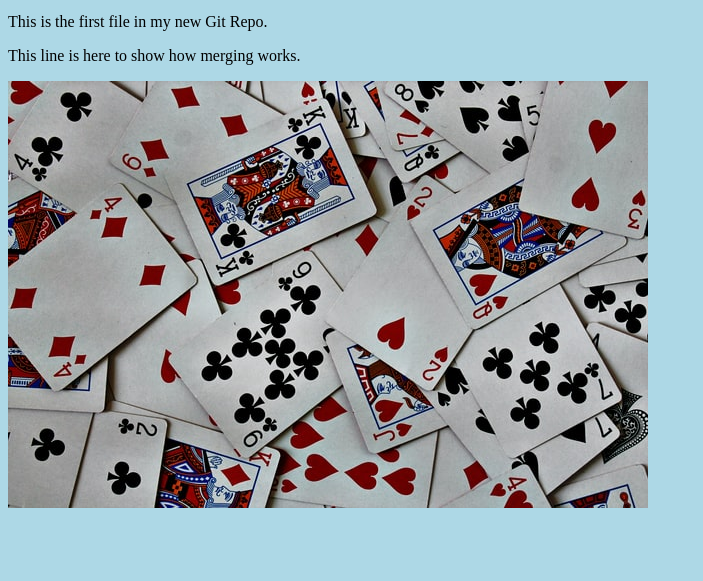
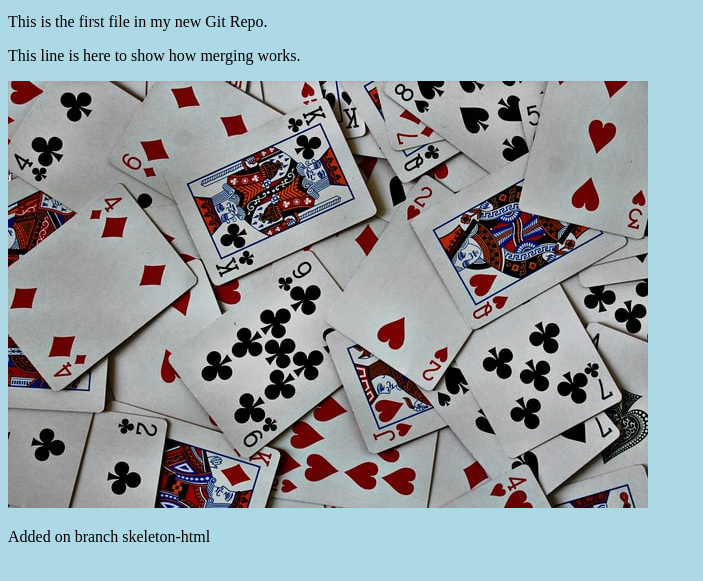
Before and after one commit to oskartrybus/hello-world, a plain HTML site: page index.html in a window 1280 px wide. Shown: the part 101-682 px from the top of the page, without its empty margins (0-703 px from the left). Drawn offline with Linux system fonts and the light colour scheme.

Commit message:
Update index.html with meta and one more line

```diff
--- a/index.html
+++ b/index.html
@@ -3,6 +3,7 @@
 <head>
 <title>Hello World!</title>
 <link rel="stylesheet" href="bluestyle.css">
+<meta charset="UTF-8">
 </head>
 <body>
 
@@ -11,6 +12,7 @@
 <p>This is the first file in my new Git Repo.</p>
 <p>This line is here to show how merging works.</p>
 <div><img src="img_hello_git.jpg" alt="Hello Git" style="width:100%;max-width:640px"></div>
+<p>Added on branch skeleton-html</p>
 
 </body>
 </html>
```
